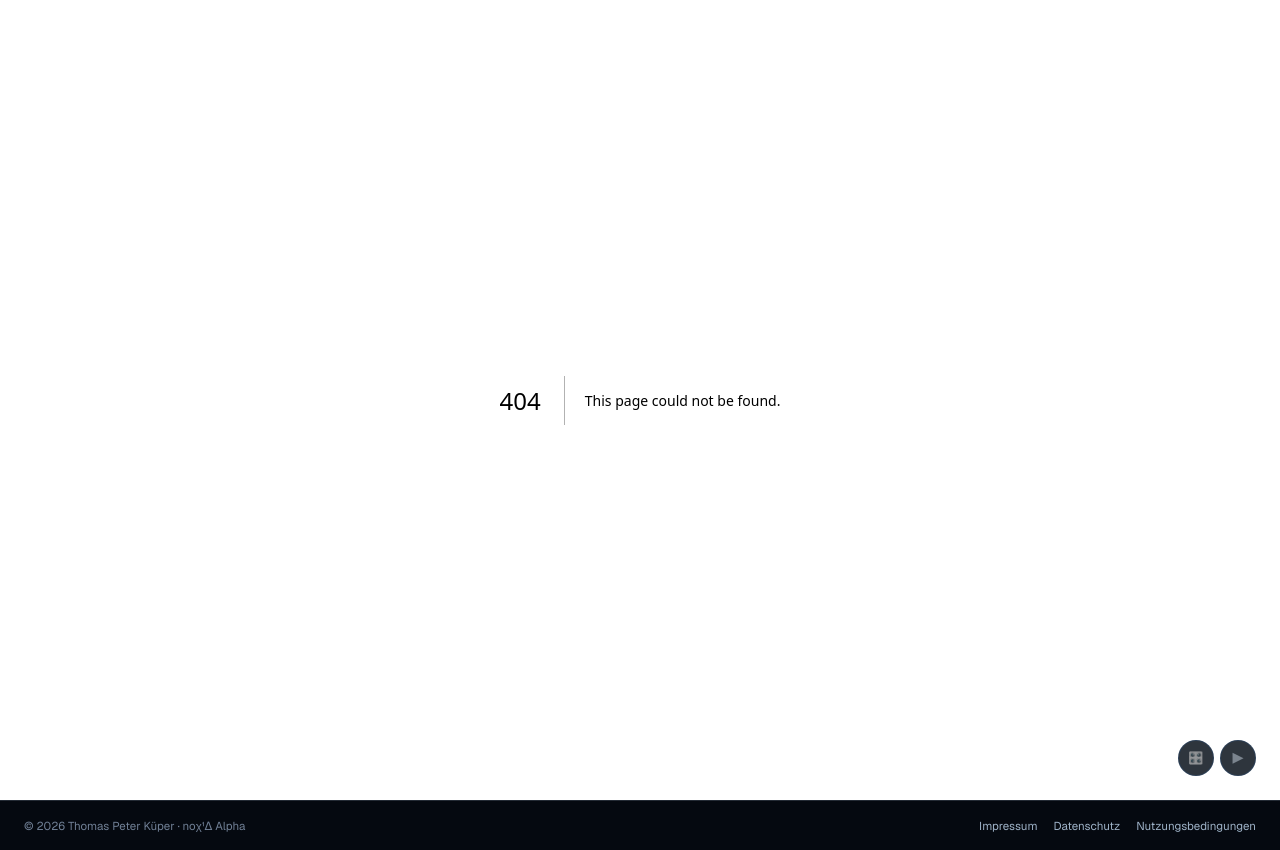
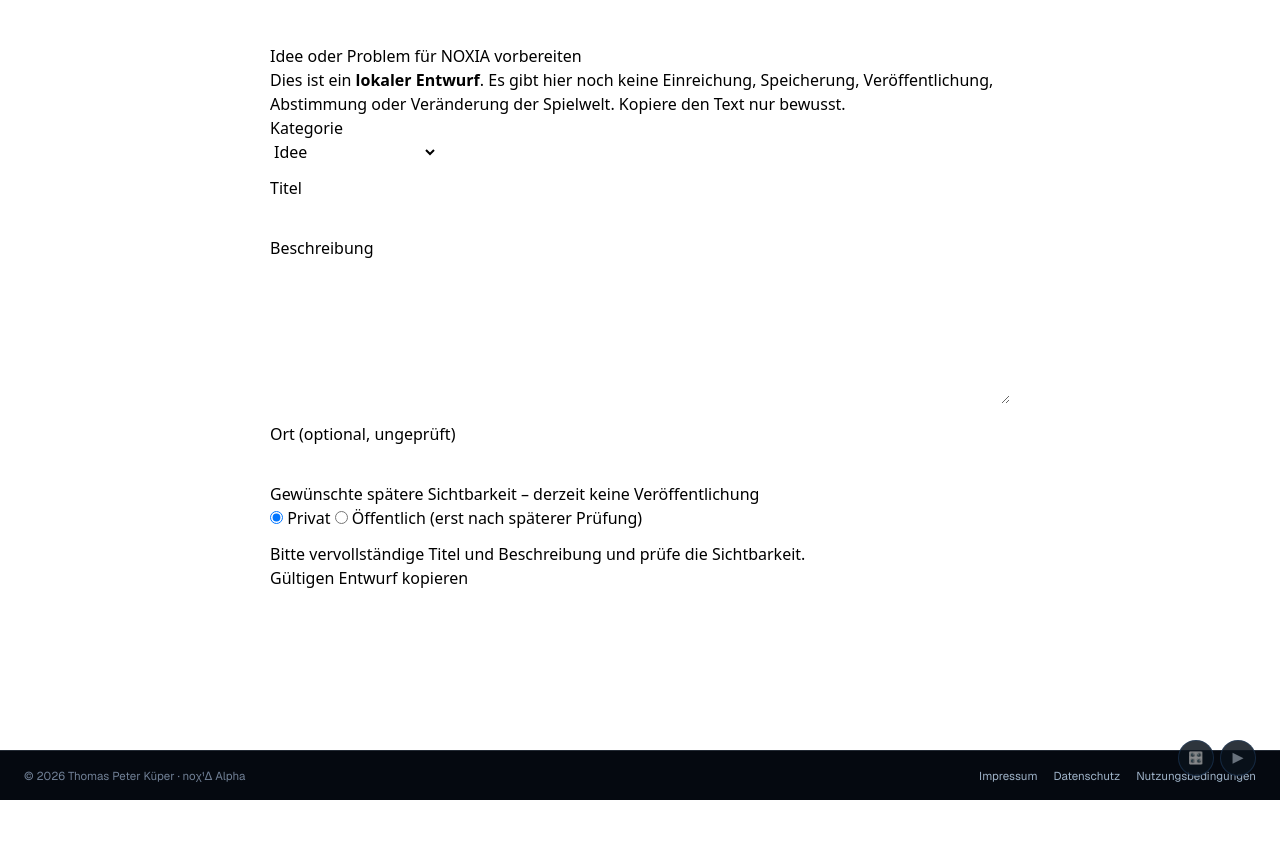
Before and after one commit to thomaspeterkueper/noxiagame, a Next.js app: page /earth/feedback in a window 1280 px wide. Before the commit this address had no page. After the commit the page ends 800 px from the top, so only its background shows below. Built offline with nearby package versions, Linux system fonts and the light colour scheme.

Commit message:
feat(feedback): add local-only Earth feedback draft form and tested export

```diff
--- /dev/null
+++ b/app/earth/feedback/PlayerFeedbackDraftForm.tsx
@@ -0,0 +1,72 @@
+'use client'
+
+import { useState } from 'react'
+import { FEEDBACK_CATEGORIES, type FeedbackCategory } from '@/lib/game/evolution/playerFeedback'
+import { prepareLocalFeedbackCopy } from '@/lib/game/evolution/playerFeedbackLocalCopy'
+
+const categoryLabels: Record<FeedbackCategory, string> = {
+  idea: 'Idee', problem: 'Problem', building: 'Gebäude / Nutzung',
+  profession: 'Beruf', technology: 'Technologie', gameplay: 'Spielmechanik', other: 'Sonstiges',
+}
+
+/** Deliberately local-only until authenticated, moderated and rate-limited intake exists. */
+export default function PlayerFeedbackDraftForm() {
+  const [category, setCategory] = useState<FeedbackCategory>('idea')
+  const [title, setTitle] = useState('')
+  const [description, setDescription] = useState('')
+  const [locationRef, setLocationRef] = useState('')
+  const [visibility, setVisibility] = useState<'private' | 'public'>('private')
+  const [consentToPublish, setConsentToPublish] = useState(false)
+  const [copyStatus, setCopyStatus] = useState<'idle' | 'copied' | 'error'>('idle')
+  const result = prepareLocalFeedbackCopy({ category, title, description, locationRef, visibility, consentToPublish })
+
+  async function copyDraft() {
+    if (!result.ok) return
+    try {
+      await navigator.clipboard.writeText(result.text)
+      setCopyStatus('copied')
+    } catch {
+      setCopyStatus('error')
+    }
+  }
+
+  return <section aria-label="Feedback-Entwurf" style={{ maxWidth: 780, margin: '24px auto', padding: 20, fontFamily: 'system-ui, sans-serif' }}>
+    <h1>Idee oder Problem für NOXIA vorbereiten</h1>
+    <p>Dies ist ein <strong>lokaler Entwurf</strong>. Es gibt hier noch keine Einreichung, Speicherung,
+      Veröffentlichung, Abstimmung oder Veränderung der Spielwelt. Kopiere den Text nur bewusst.</p>
+    <form onSubmit={event => event.preventDefault()}>
+      <label style={{ display: 'block', marginBottom: 12 }}>Kategorie<br />
+        <select value={category} onChange={event => { setCategory(event.target.value as FeedbackCategory); setCopyStatus('idle') }}>
+          {FEEDBACK_CATEGORIES.map(value => <option key={value} value={value}>{categoryLabels[value]}</option>)}
+        </select>
+      </label>
+      <label style={{ display: 'block', marginBottom: 12 }}>Titel<br />
+        <input required minLength={5} maxLength={120} value={title} onChange={event => { setTitle(event.target.value); setCopyStatus('idle') }}
+          style={{ width: '100%', boxSizing: 'border-box' }} />
+      </label>
+      <label style={{ display: 'block', marginBottom: 12 }}>Beschreibung<br />
+        <textarea required minLength={20} maxLength={5000} rows={6} value={description}
+          onChange={event => { setDescription(event.target.value); setCopyStatus('idle') }}
+          style={{ width: '100%', boxSizing: 'border-box' }} />
+      </label>
+      <label style={{ display: 'block', marginBottom: 12 }}>Ort (optional, ungeprüft)<br />
+        <input maxLength={200} value={locationRef} onChange={event => { setLocationRef(event.target.value); setCopyStatus('idle') }}
+          style={{ width: '100%', boxSizing: 'border-box' }} />
+      </label>
+      <fieldset style={{ marginBottom: 12 }}>
+        <legend>Gewünschte spätere Sichtbarkeit – derzeit keine Veröffentlichung</legend>
+        <label><input type="radio" name="visibility" checked={visibility === 'private'} onChange={() => { setVisibility('private'); setConsentToPublish(false); setCopyStatus('idle') }} /> Privat</label>{' '}
+        <label><input type="radio" name="visibility" checked={visibility === 'public'} onChange={() => { setVisibility('public'); setCopyStatus('idle') }} /> Öffentlich (erst nach späterer Prüfung)</label>
+        {visibility === 'public' && <label style={{ display: 'block', marginTop: 8 }}>
+          <input type="checkbox" checked={consentToPublish} onChange={event => { setConsentToPublish(event.target.checked); setCopyStatus('idle') }} />
+          Ich stimme einer möglichen späteren Veröffentlichung ausdrücklich zu. Dieses Formular veröffentlicht nichts.
+        </label>}
+      </fieldset>
+      {!result.ok && <p role="status">Bitte vervollständige Titel und Beschreibung und prüfe die Sichtbarkeit.
+        {result.errors.includes('publication_consent_required') ? ' Für „öffentlich“ ist die ausdrückliche Einwilligung erforderlich.' : ''}</p>}
+      <button type="button" disabled={!result.ok} onClick={() => { void copyDraft() }}>Gültigen Entwurf kopieren</button>
+      {copyStatus === 'copied' && <p role="status">Entwurf kopiert, nicht eingereicht.</p>}
+      {copyStatus === 'error' && <p role="alert">Kopieren nicht möglich. Bitte Zwischenablage-Berechtigung prüfen.</p>}
+    </form>
+  </section>
+}
--- /dev/null
+++ b/app/earth/feedback/page.tsx
@@ -0,0 +1,7 @@
+import PlayerFeedbackDraftForm from './PlayerFeedbackDraftForm'
+
+export const metadata = { title: 'NOXIA · Feedback-Entwurf' }
+
+export default function EarthFeedbackPage() {
+  return <PlayerFeedbackDraftForm />
+}
--- /dev/null
+++ b/lib/game/evolution/playerFeedbackLocalCopy.ts
@@ -0,0 +1,30 @@
+/** Local-only feedback export for a player's deliberate copy action.
+ * Not an intake receipt, publication, vote, approval, or Core command.
+ */
+import { validateFeedback } from './playerFeedback'
+
+export type LocalFeedbackCopy =
+  | { ok: false; errors: string[]; status: 'local_only'; canTriggerWorldChange: false }
+  | { ok: true; text: string; status: 'local_only'; canTriggerWorldChange: false }
+
+export function prepareLocalFeedbackCopy(input: unknown): LocalFeedbackCopy {
+  const checked = validateFeedback(input)
+  if (!checked.valid || !checked.normalized) {
+    return { ok: false, errors: checked.errors, status: 'local_only', canTriggerWorldChange: false }
+  }
+  const value = checked.normalized
+  return {
+    ok: true,
+    status: 'local_only',
+    canTriggerWorldChange: false,
+    text: [
+      'NOXIA – privater Feedback-Entwurf (NICHT eingereicht)',
+      `Kategorie: ${value.category}`,
+      `Gewünschte Sichtbarkeit (NICHT veröffentlicht): ${value.visibility}`,
+      `Titel: ${value.title}`,
+      `Beschreibung:\n${value.description}`,
+      ...(value.locationRef ? [`Ortsangabe (ungeprüft): ${value.locationRef}`] : []),
+      'Status: nur lokal vorbereitet; keine Prüfung, Veröffentlichung oder Weltänderung.',
+    ].join('\n\n'),
+  }
+}
```
Also changed, not shown: 1 other file (tests, documents, lock files or other folders).
